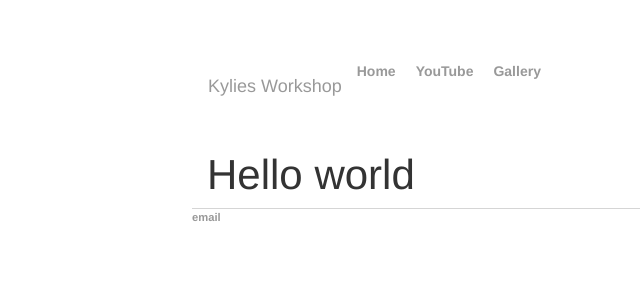
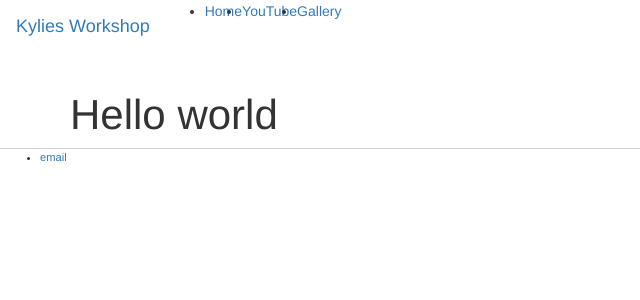
Before and after one commit to kyliesworkshop/kyliesworkshop.github.io, a Jekyll site: the page built from index.html, in a window 1280 px wide. Shown: the top 300 px of the page, without its empty margins (0-640 px from the left). Built offline with Jekyll 4.4.1, drawn with Linux system fonts in a browser that asks for light colours.

Commit message:
Update main.css

```diff
--- a/css/main.css
+++ b/css/main.css
@@ -1,24 +1,3 @@
-body {
-    margin: 60px auto;
-    width: 70%;
-}
-nav ul, footer ul {
-    font-family:'Helvetica', 'Arial', 'Sans-Serif';
-    padding: 0px;
-    list-style: none;
-    font-weight: bold;
-}
-nav ul li, footer ul li {
-    display: inline;
-    margin-right: 20px;
-}
-a {
-    text-decoration: none;
-    color: #999;
-}
-a:hover {
-    text-decoration: underline;
-}
 h1 {
     font-size: 3em;
     font-family:'Helvetica', 'Arial', 'Sans-Serif';
```
